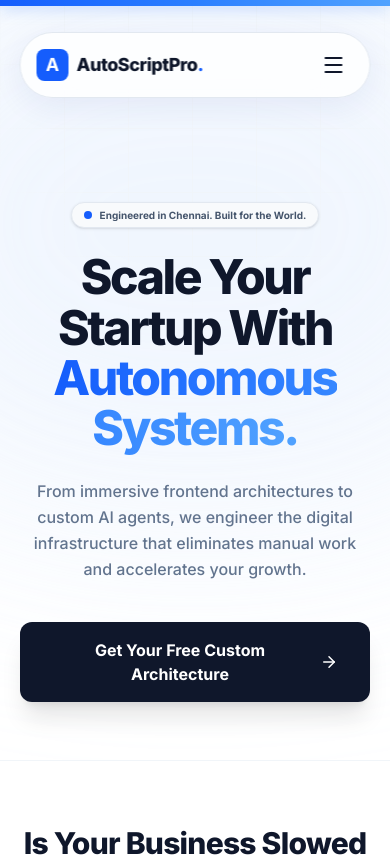
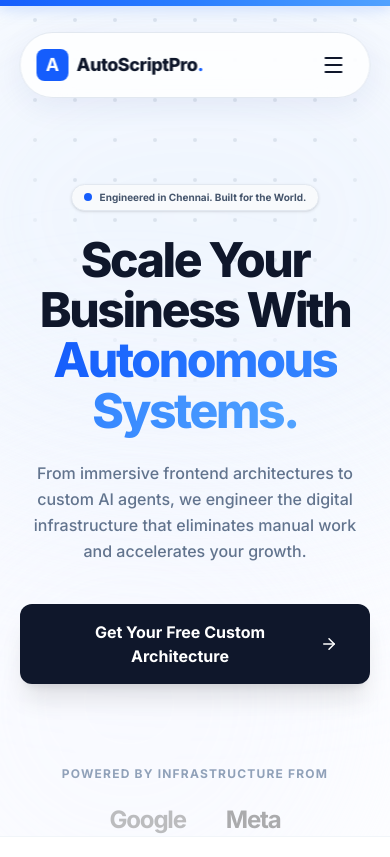
Before and after one commit to kingkannan199-real-world/autoscriptpro, a Next.js app: page / in a window 390 px wide. Shown: the top 857 px of the page. Built offline with nearby package versions, Linux system fonts and the light colour scheme.

Commit message:
fix: resolved TypeScript build strictness, wired anchor links, and finalized production-ready frontend

```diff
--- a/package.json
+++ b/package.json
@@ -11,6 +11,7 @@
   "dependencies": {
     "@react-three/drei": "^10.7.7",
     "@react-three/fiber": "^9.5.0",
+    "animejs": "^3.2.2",
     "framer-motion": "^12.35.2",
     "lucide-react": "^0.577.0",
     "next": "16.1.6",
@@ -20,6 +21,7 @@
   },
   "devDependencies": {
     "@tailwindcss/postcss": "^4",
+    "@types/animejs": "^3.1.13",
     "@types/node": "^20",
     "@types/react": "^19",
     "@types/react-dom": "^19",
--- a/src/app/page.tsx
+++ b/src/app/page.tsx
@@ -4,7 +4,7 @@ import Process from "../components/Process";
 import Impact from "../components/Impact";
 import WhyChooseUs from "../components/WhyChooseUs";
 import WhatDrivesUs from "../components/WhatDrivesUs"; // Add this!
-import Team from "../components/Team";
+// import Team from "../components/Team";
 import FAQ from "../components/FAQ";
 import Contact from "../components/Contact";
 import Footer from "../components/Footer";
@@ -25,7 +25,7 @@ export default function Home() {
       <WhyChooseUs />
       <CaseStudies /> {/* <-- Drop it here */}
       <WhatDrivesUs /> {/* Dropped in perfectly before the Team section */}
-      <Team />
+      {/* <Team />  */}
       <FAQ />
       <Contact />
       <SocialProofToast />
--- a/src/components/CaseStudies.tsx
+++ b/src/components/CaseStudies.tsx
@@ -4,7 +4,6 @@ import { motion, Variants } from "framer-motion";
 import { ArrowRight, Activity, Database, GitMerge } from "lucide-react";
 
 const caseStudies = [
-  // ... (Keep your existing caseStudies array data exactly the same)
   {
     icon: Database,
     client: "Healthcare Supply Chain",
@@ -49,8 +48,8 @@ const itemVariants: Variants = {
 
 export default function CaseStudies() {
   return (
-    // Reduced py-28 to py-16 on mobile
-    <section id="impact" className="w-full py-16 md:py-28 bg-white relative z-10 border-t border-slate-100 cursor-none scroll-mt-20">
+    // FIX: Changed id="impact" to id="case-studies"
+    <section id="case-studies" className="w-full py-16 md:py-28 bg-white relative z-10 border-t border-slate-100 cursor-none scroll-mt-20">
       <div className="max-w-7xl mx-auto px-5 lg:px-8">
 
         <div className="text-center mb-12 md:mb-20">
@@ -78,19 +77,16 @@ export default function CaseStudies() {
           initial="hidden"
           whileInView="visible"
           viewport={{ once: true, margin: "-50px" }}
-          // Tightened gap-8 to gap-5 on mobile
           className="grid grid-cols-1 md:grid-cols-3 gap-5 md:gap-8"
         >
           {caseStudies.map((study, index) => (
             <motion.div
               key={index}
               variants={itemVariants}
-              // Tightened p-8 to p-6 on mobile
               className="bg-slate-50 rounded-2xl md:rounded-3xl p-6 md:p-8 border border-slate-200 shadow-sm relative overflow-hidden flex flex-col justify-between"
             >
               <div className="relative z-10 mb-6 md:mb-8">
                 <div className="flex items-center justify-between mb-5 md:mb-8">
-                  {/* Smaller icons */}
                   <div className="w-10 h-10 md:w-12 md:h-12 bg-white rounded-lg md:rounded-xl shadow-sm border border-slate-100 flex items-center justify-center text-blue-600">
                     <study.icon size={20} strokeWidth={2} />
                   </div>
--- a/src/components/Hero.tsx
+++ b/src/components/Hero.tsx
@@ -1,10 +1,11 @@
 "use client";
 
+import { useState } from "react";
 import { motion, Variants } from "framer-motion";
 import { ArrowRight } from "lucide-react";
 import MagneticButton from "./MagneticButton";
+import NeuralGrid from "./NeuralGrid"; // Injecting the Anime.js Component
 
-// FIX: Strictly typing this as a 4-number tuple for Framer Motion
 const customEase: [number, number, number, number] = [0.16, 1, 0.3, 1];
 
 const containerVariants: Variants = {
@@ -17,30 +18,62 @@ const containerVariants: Variants = {
 
 const itemVariants: Variants = {
   hidden: { opacity: 0, y: 40, filter: "blur(8px)" },
-  visible: { opacity: 1, y: 0, filter: "blur(0px)", transition: { duration: 1, ease: customEase } },
-};
+visible: { opacity: 1, y: 0, filter: "blur(0px)", transition: { duration: 1, ease: customEase } },};
 
 export default function Hero() {
-// ... the rest of the file stays exactly the same
+  // --- ANTIGRAVITY PHYSICS STATE ---
+  const [mousePosition, setMousePosition] = useState({ x: 0, y: 0 });
+
+  const handleMouseMove = (e: React.MouseEvent) => {
+    const { clientX, clientY } = e;
+    // Calculate distance from center of screen
+    const moveX = clientX - window.innerWidth / 2;
+    const moveY = clientY - window.innerHeight / 2;
+    setMousePosition({ x: moveX, y: moveY });
+  };
+
   const scrollToContact = () => {
     document.getElementById('contact')?.scrollIntoView({ behavior: 'smooth' });
   };
 
   return (
-    // FIX 1: Bumped pt-20 to pt-36 on mobile, kept md:pt-20 for desktop
-    <section className="relative w-full min-h-[90vh] flex items-center justify-center bg-white overflow-hidden pt-36 md:pt-20 cursor-none">
+    <section
+      onMouseMove={handleMouseMove}
+      className="relative w-full min-h-[95vh] flex flex-col items-center justify-center bg-white overflow-hidden pt-36 md:pt-20 cursor-none"
+    >
 
-      <div className="absolute top-[-10%] left-1/2 -translate-x-1/2 w-[800px] h-[600px] bg-blue-100/50 rounded-full blur-[120px] opacity-80 pointer-events-none" />
-      <div className="absolute inset-0 bg-[linear-gradient(to_right,#f1f5f9_1px,transparent_1px),linear-gradient(to_bottom,#f1f5f9_1px,transparent_1px)] bg-[size:4rem_4rem] [mask-image:radial-gradient(ellipse_60%_50%_at_50%_0%,#000_70%,transparent_100%)] pointer-events-none opacity-60" />
+      {/* --- ANTIGRAVITY FLOATING ORBS --- */}
+      {/* Top Left Orb */}
+      <motion.div
+        animate={{
+          x: mousePosition.x * -0.05,
+          y: mousePosition.y * -0.05
+        }}
+        transition={{ type: "spring", stiffness: 40, damping: 30 }}
+        className="absolute top-[-10%] left-1/2 -translate-x-1/2 w-[800px] h-[600px] bg-blue-100/50 rounded-full blur-[120px] opacity-80 pointer-events-none"
+      />
+      {/* Bottom Right Orb */}
+      <motion.div
+        animate={{
+          x: mousePosition.x * 0.02,
+          y: mousePosition.y * 0.02
+        }}
+        transition={{ type: "spring", stiffness: 40, damping: 30 }}
+        className="absolute bottom-[-20%] right-[-10%] w-[600px] h-[600px] bg-indigo-50/60 rounded-full blur-[100px] opacity-60 pointer-events-none"
+      />
 
+      {/* --- THE INTERACTIVE NEURAL GRID --- */}
+      <div className="absolute inset-0 [mask-image:radial-gradient(ellipse_60%_50%_at_50%_0%,#000_70%,transparent_100%)] pointer-events-none">
+        <NeuralGrid />
+      </div>
+
+      {/* --- MAIN HERO CONTENT --- */}
       <motion.div
         variants={containerVariants}
         initial="hidden"
         animate="visible"
-        className="max-w-7xl mx-auto px-5 lg:px-8 relative z-10 flex flex-col items-center text-center"
+        className="max-w-7xl mx-auto px-5 lg:px-8 relative z-10 flex flex-col items-center text-center mt-10 md:mt-0"
       >
-
-        {/* FIX 2: Responsive text sizing (text-[10px] on mobile to text-sm on desktop) and added max-w to prevent edge-touching */}
         <motion.div variants={itemVariants} className="inline-flex items-center gap-2 px-3 py-1.5 md:px-4 md:py-2 rounded-full bg-slate-50 border border-slate-200 text-[10px] sm:text-xs md:text-sm font-bold text-slate-600 mb-6 md:mb-8 shadow-sm cursor-none max-w-[85vw] mx-auto text-center leading-tight">
           <span className="relative flex h-2 w-2 md:h-2.5 md:w-2.5 shrink-0">
             <span className="animate-ping absolute inline-flex h-full w-full rounded-full bg-blue-400 opacity-75"></span>
@@ -49,9 +82,8 @@ export default function Hero() {
           <span className="truncate whitespace-normal">Engineered in Chennai. Built for the World.</span>
         </motion.div>
 
-        {/* FIX 3: Tighter tracking and leading on mobile for the giant H1 */}
         <motion.h1 variants={itemVariants} className="text-5xl md:text-7xl font-extrabold text-slate-900 tracking-tighter md:tracking-tight mb-6 md:mb-8 leading-[1.05] md:leading-[1.1] max-w-4xl">
-          Scale Your Startup With <br />
+          Scale Your Business With <br />
           <span className="text-transparent bg-clip-text bg-gradient-to-r from-blue-600 to-blue-400">
             Autonomous Systems.
           </span>
@@ -71,6 +103,21 @@ export default function Hero() {
           </MagneticButton>
         </motion.div>
 
+        {/* --- TRUST BADGES --- */}
+        <motion.div variants={itemVariants} className="mt-20 md:mt-28 flex flex-col items-center gap-5">
+          <p className="text-xs font-bold text-slate-400 uppercase tracking-widest">Powered By Infrastructure From</p>
+          <div className="flex items-center justify-center gap-10 md:gap-16 opacity-50 grayscale hover:grayscale-0 transition-all duration-700">
+            {/* Google Logo Text Replacement */}
+            <span className="text-2xl md:text-3xl font-bold tracking-tighter text-[#4285F4]">
+              Google
+            </span>
+            {/* Meta Logo Text Replacement */}
+            <span className="text-2xl md:text-3xl font-bold tracking-tighter text-[#0668E1]">
+              Meta
+            </span>
+          </div>
+        </motion.div>
+
       </motion.div>
     </section>
   );
--- /dev/null
+++ b/src/components/NeuralGrid.tsx
@@ -0,0 +1,80 @@
+"use client";
+
+import React, { useEffect, useState } from "react";
+import anime from "animejs";
+
+export default function NeuralGrid() {
+  const [grid, setGrid] = useState({ cols: 0, rows: 0, total: 0 });
+  const DOT_SIZE = 40;
+
+  useEffect(() => {
+    const handleResize = () => {
+      const cols = Math.floor(window.innerWidth / DOT_SIZE);
+      const rows = Math.floor(window.innerHeight / DOT_SIZE);
+      setGrid({ cols, rows, total: cols * rows });
+    };
+
+    handleResize();
+    window.addEventListener("resize", handleResize);
+    return () => window.removeEventListener("resize", handleResize);
+  }, []);
+
+  useEffect(() => {
+    if (grid.total === 0) return;
+
+    // The Click Handler
+    const handleClick = (e: MouseEvent) => {
+      const col = Math.floor(e.clientX / DOT_SIZE);
+      const row = Math.floor(e.clientY / DOT_SIZE);
+      const clickedIndex = row * grid.cols + col;
+      fireRipple(clickedIndex);
+    };
+
+    // The reusable ripple physics
+    const fireRipple = (index: number) => {
+      anime({
+        targets: ".neural-dot",
+        backgroundColor: [
+          { value: "#3b82f6", easing: "easeOutSine", duration: 300 }, // Bright blue
+          { value: "#cbd5e1", easing: "easeInOutQuad", duration: 600 } // Back to light slate
+        ],
+        scale: [
+          { value: 2.5, easing: "easeOutSine", duration: 300 },
+          { value: 1, easing: "easeInOutQuad", duration: 600 }
+        ],
+        delay: anime.stagger(45, {
+          grid: [grid.cols, grid.rows],
+          from: index
+        })
+      });
+    };
+
+    window.addEventListener("click", handleClick);
+
+    // --- NEW: THE AUTONOMOUS HEARTBEAT ---
+    // Fires a random ripple every 4 seconds automatically
+    const idlePulse = setInterval(() => {
+      const randomDot = Math.floor(Math.random() * grid.total);
+      fireRipple(randomDot);
+    }, 4000);
+
+    return () => {
+      window.removeEventListener("click", handleClick);
+      clearInterval(idlePulse); // Cleanup the interval
+    };
+  }, [grid]);
+
+  return (
+    <div
+      className="absolute inset-0 z-0 flex flex-wrap justify-center items-center overflow-hidden pointer-events-none"
+      style={{ alignContent: 'flex-start' }}
+    >
+      {Array.from({ length: grid.total }).map((_, i) => (
+        <div key={i} className="flex items-center justify-center" style={{ width: DOT_SIZE, height: DOT_SIZE }}>
+          {/* Default dot is a light slate color for the white theme */}
+          <div className="neural-dot w-1 h-1 bg-slate-300 rounded-full opacity-60" />
+        </div>
+      ))}
+    </div>
+  );
+}
```
Also changed, not shown: src/components/Navbar.tsx (+8 -8 lines), 1 other file (tests, documents, lock files or other folders).
